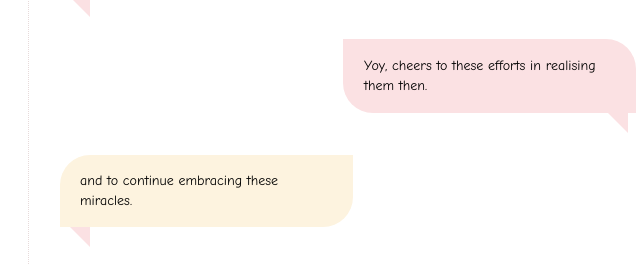
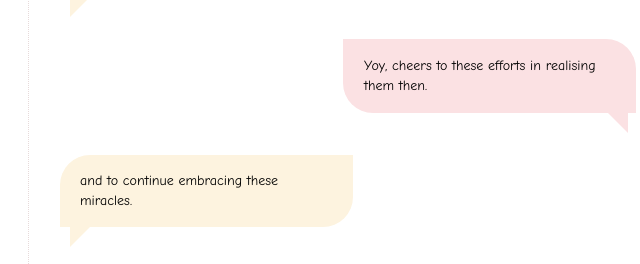
Before and after one commit to divijshrivastava/rabbitholefindings, a plain HTML site: page index.html in a window 1280 px wide. Shown: the part 5811-6075 px from the top of the page, 282-922 px from the left. Drawn offline with Linux system fonts and the light colour scheme.

Commit message:
arrow css corrected

```diff
--- a/index.html
+++ b/index.html
@@ -294,7 +294,7 @@
                             not even acknowledge or even realise at times.
                         </div>
                         <div class="rabbit-2-arrow">
-                            <div class="element"></div>
+                            <div class="element-2"></div>
                         </div>
 
                     </div>
@@ -312,7 +312,7 @@
                         <div class="rabbit-2-text">and to continue embracing these miracles.
                         </div>
                         <div class="rabbit-2-arrow">
-                            <div class="element"></div>
+                            <div class="element-2"></div>
                         </div>
 
                     </div>
```
